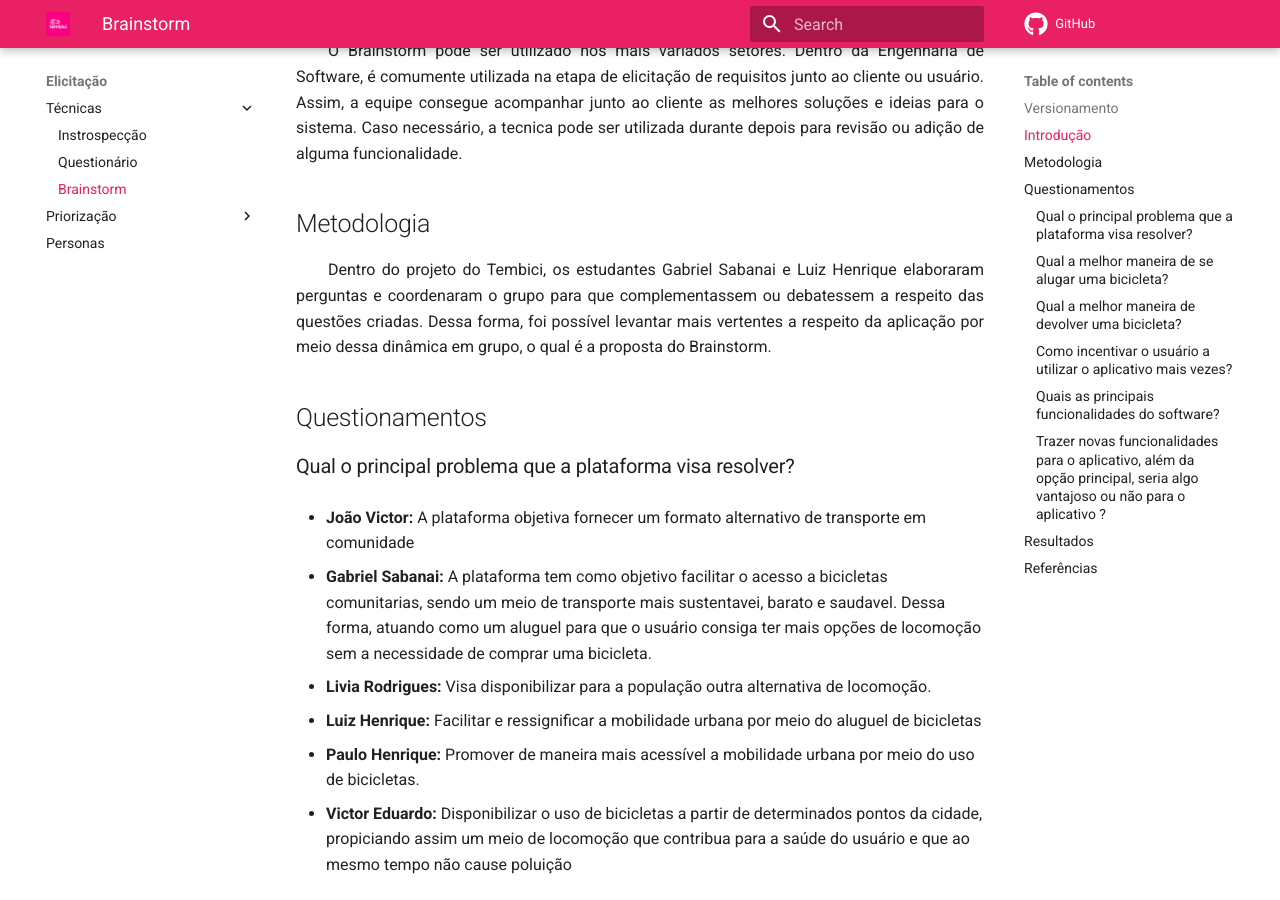
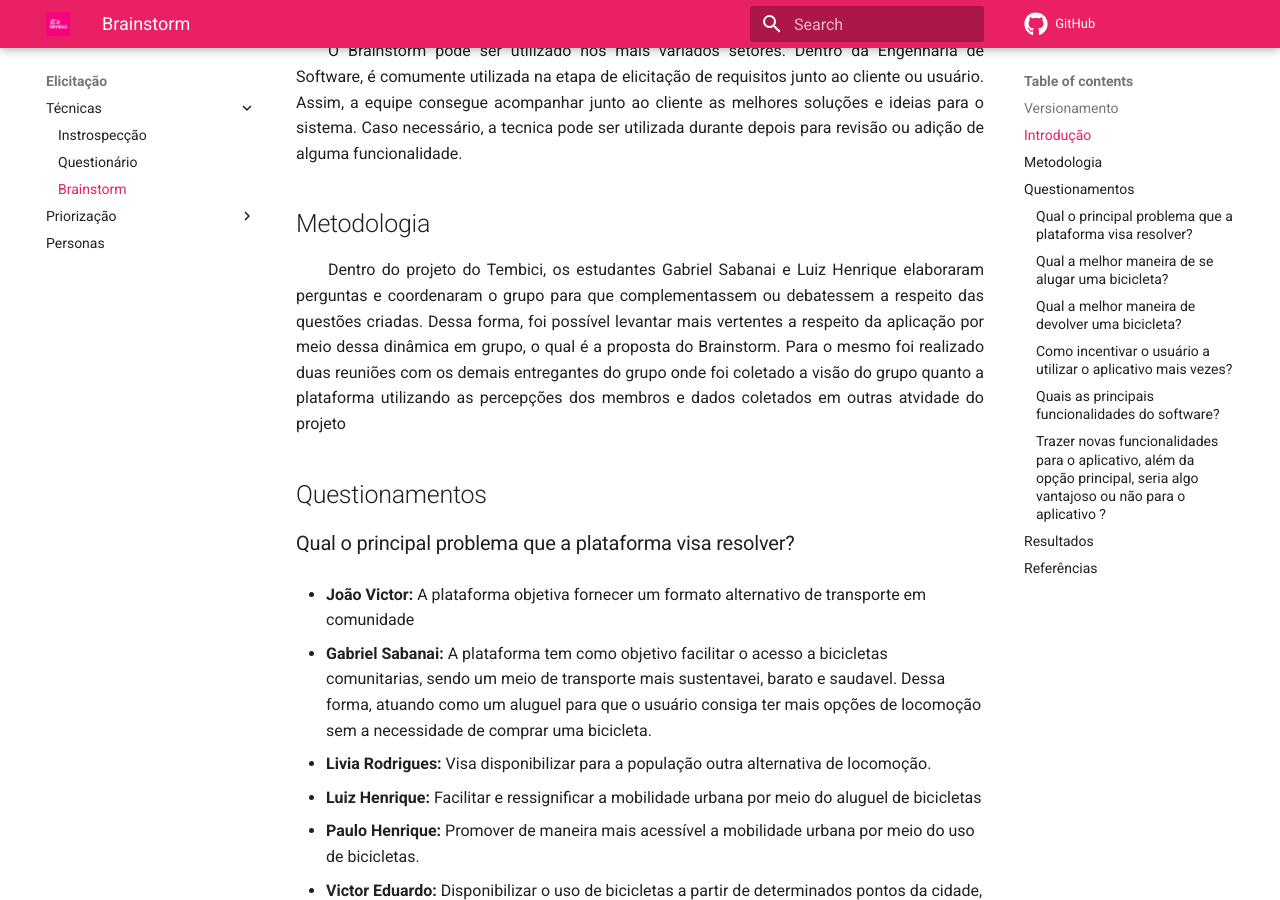
Before and after one commit to Requisitos-de-Software/2021.2-Tembici, an MkDocs documentation site: the page built from docs/elicitacao/tecnicas/brainstorm.md, in a window 1280 px wide and 900 px high, scrolled down 888 px. Built offline with MkDocs 1.6.1 and Material for MkDocs 9.7.7, drawn with Linux system fonts in a browser that asks for light colours; comment, search, counter and statistics services are not loaded.

Commit message:
#49 Completando metodologia do questionario

```diff
--- a/docs/elicitacao/tecnicas/brainstorm.md
+++ b/docs/elicitacao/tecnicas/brainstorm.md
@@ -19,7 +19,7 @@
 
 ## Metodologia
 
-<p align="justify">&emsp;&emsp;Dentro do projeto do Tembici, os estudantes Gabriel Sabanai e Luiz Henrique elaboraram perguntas e coordenaram o grupo para que complementassem ou debatessem a respeito das questões criadas. Dessa forma, foi possível levantar mais vertentes a respeito da aplicação por meio dessa dinâmica em grupo, o qual é a proposta do Brainstorm.</p>
+<p align="justify">&emsp;&emsp;Dentro do projeto do Tembici, os estudantes Gabriel Sabanai e Luiz Henrique elaboraram perguntas e coordenaram o grupo para que complementassem ou debatessem a respeito das questões criadas. Dessa forma, foi possível levantar mais vertentes a respeito da aplicação por meio dessa dinâmica em grupo, o qual é a proposta do Brainstorm. Para o mesmo foi realizado duas reuniões com os demais entregantes do grupo onde foi coletado a visão do grupo quanto a plataforma utilizando as percepções dos membros e dados coletados em outras atvidade do projeto</p>
 
 ## Questionamentos
 
```
